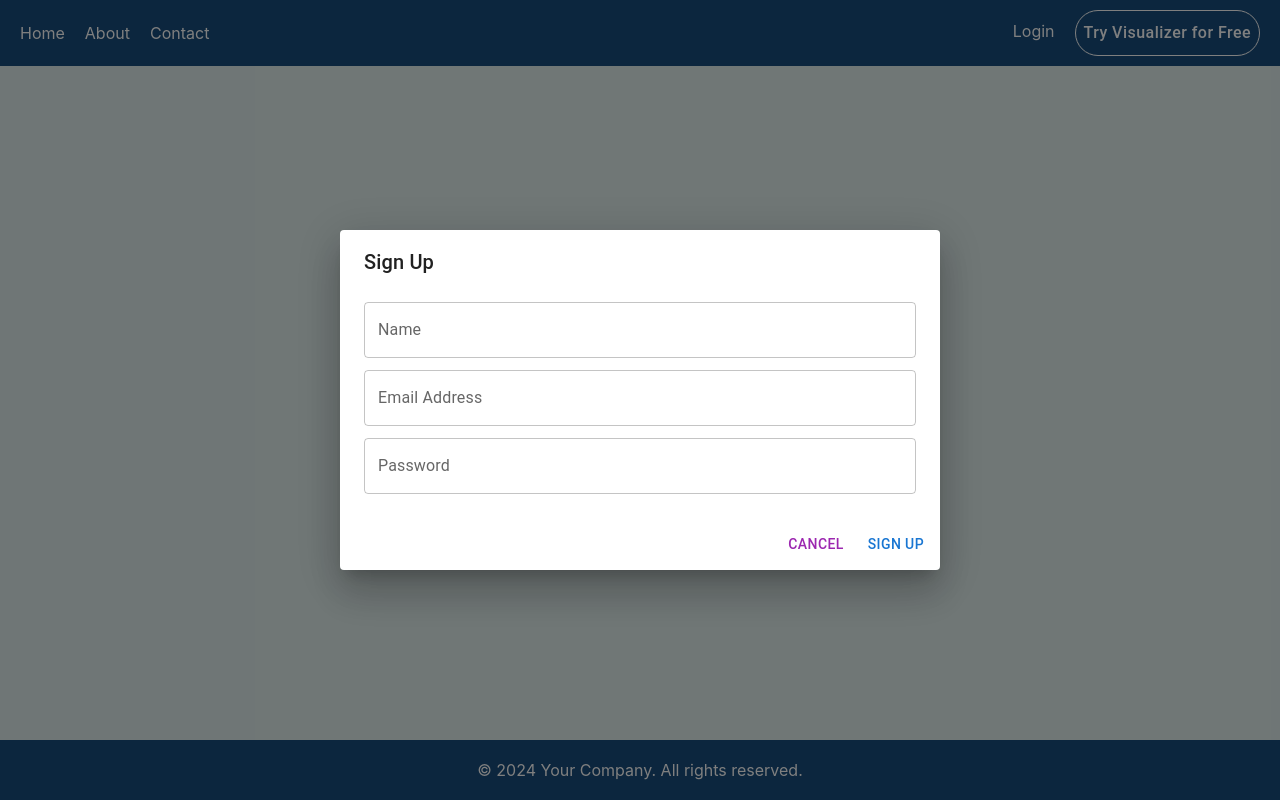
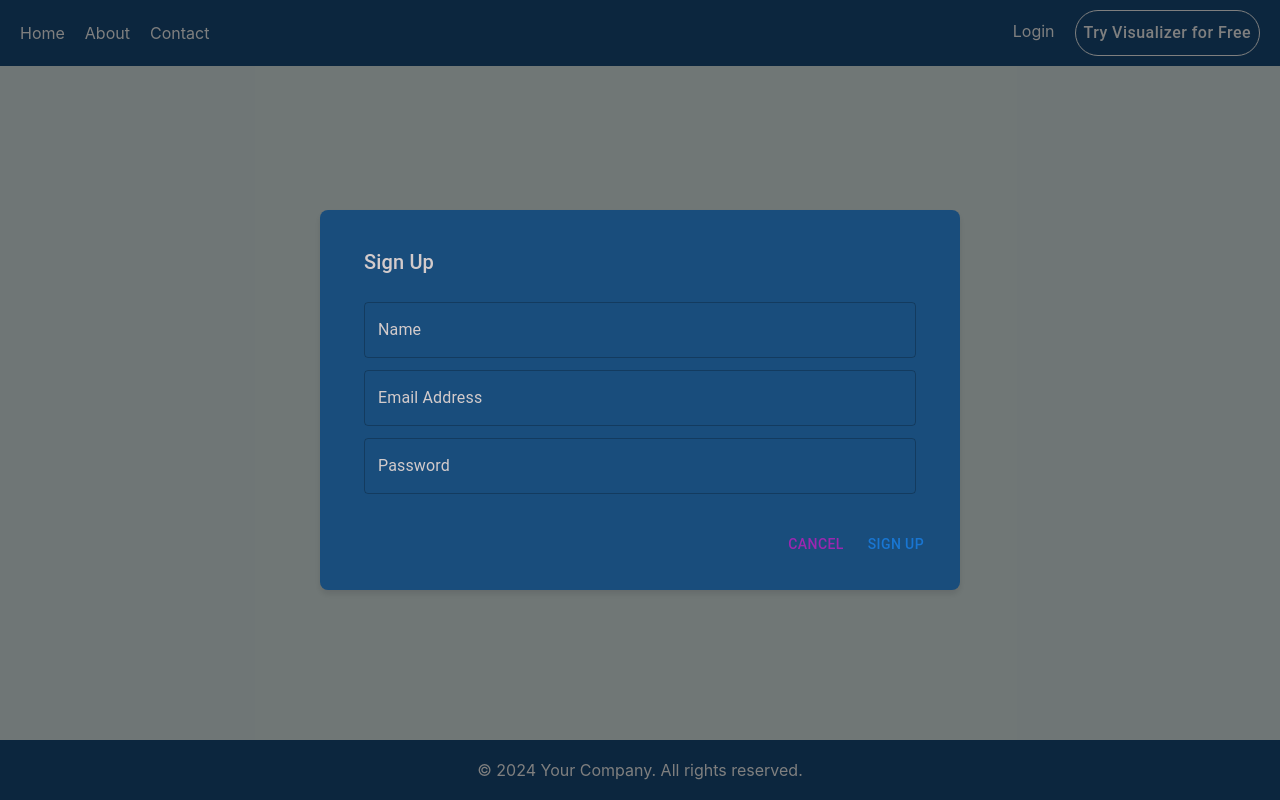
Before and after one commit to 0xDaybreak/carcarou, a React (Create React App) app: page / in a window 1280 px wide. Both pictures are taken after a click on the button "Try Visualizer for Free". Built offline with nearby package versions, Linux system fonts and the light colour scheme.

Commit message:
ui signup improvements

```diff
--- /dev/null
+++ b/src/components/home/DialogComp.css
@@ -0,0 +1,24 @@
+.custom-dialog-content {
+    background-color: #194d7c; /* Change background color as needed */
+    padding: 20px;
+    color: #d3cbcb;
+}
+
+/* DialogComp.css */
+
+/* Styles for the dialog paper */
+.custom-dialog-paper .MuiPaper-root {
+    background-color: #194d7c; /* Background color of the dialog */
+    color: #333; /* Font color */
+    border-radius: 8px;
+    box-shadow: 0 4px 6px rgba(0, 0, 0, 0.1);
+    padding: 20px;
+    font-family: Arial, sans-serif;
+}
+
+.custom-dialog-content .MuiFormLabel-root {
+    color: #d3cbcb;
+}
+.custom-dialog-content .MuiInputBase-input {
+    color: #d3cbcb;
+}
--- /dev/null
+++ b/src/components/home/DialogComp.tsx
@@ -0,0 +1,35 @@
+import Dialog from "@mui/material/Dialog";
+import DialogTitle from "@mui/material/DialogTitle";
+import DialogContent from "@mui/material/DialogContent";
+import TextField from "@mui/material/TextField";
+import DialogActions from "@mui/material/DialogActions";
+import Button from "@mui/material/Button";
+import React from "react";
+import './DialogComp.css';
+
+interface DialogCompProps {
+    open: boolean,
+    onClick: () => void,
+
+    onSignup: () => void,
+}
+
+
+const DialogComp:React.FC<DialogCompProps> = (props) => {
+    return(
+        <Dialog open={props.open} onClose={props.onClick} className={"custom-dialog-paper"}>
+            <DialogTitle className={"custom-dialog-content"}>Sign Up</DialogTitle>
+            <DialogContent className={"custom-dialog-content"}>
+                <TextField autoFocus margin="dense" label="Name" type="text" fullWidth/>
+                <TextField margin="dense" label="Email Address" type="email" fullWidth />
+                <TextField margin="dense" label="Password" type="password" fullWidth/>
+            </DialogContent>
+            <DialogActions className={"custom-dialog-content"}>
+                <Button onClick={props.onClick} color="secondary">Cancel</Button>
+                <Button onClick={props.onSignup} color="primary">Sign Up</Button>
+            </DialogActions>
+        </Dialog>
+    );
+}
+
+export default DialogComp;
--- a/src/components/home/Header.tsx
+++ b/src/components/home/Header.tsx
@@ -7,6 +7,7 @@ import DialogTitle from '@mui/material/DialogTitle';
 import DialogContent from '@mui/material/DialogContent';
 import DialogActions from '@mui/material/DialogActions';
 import TextField from '@mui/material/TextField';
+import DialogComp from "./DialogComp";
 
 const Header = () => {
 
@@ -38,18 +39,7 @@ const Header = () => {
                 <a href="#">Login</a>
                 <Button variant="outlined" className="visualizer-button" onClick={handleOpen}>Try Visualizer for Free</Button>
             </div>
-            <Dialog open={open} onClose={handleClose}>
-                <DialogTitle>Sign Up</DialogTitle>
-                <DialogContent>
-                    <TextField autoFocus margin="dense" label="Name" type="text" fullWidth />
-                    <TextField margin="dense" label="Email Address" type="email" fullWidth />
-                    <TextField margin="dense" label="Password" type="password" fullWidth />
-                </DialogContent>
-                <DialogActions>
-                    <Button onClick={handleClose} color="secondary">Cancel</Button>
-                    <Button onClick={handleSignUp} color="primary">Sign Up</Button>
-                </DialogActions>
-            </Dialog>
+            <DialogComp open={open} onClick={handleClose} onSignup={handleSignUp}/>
         </div>
     );
 };
```
Also changed, not shown: src/components/home/Header.css (line endings or trailing spaces).
